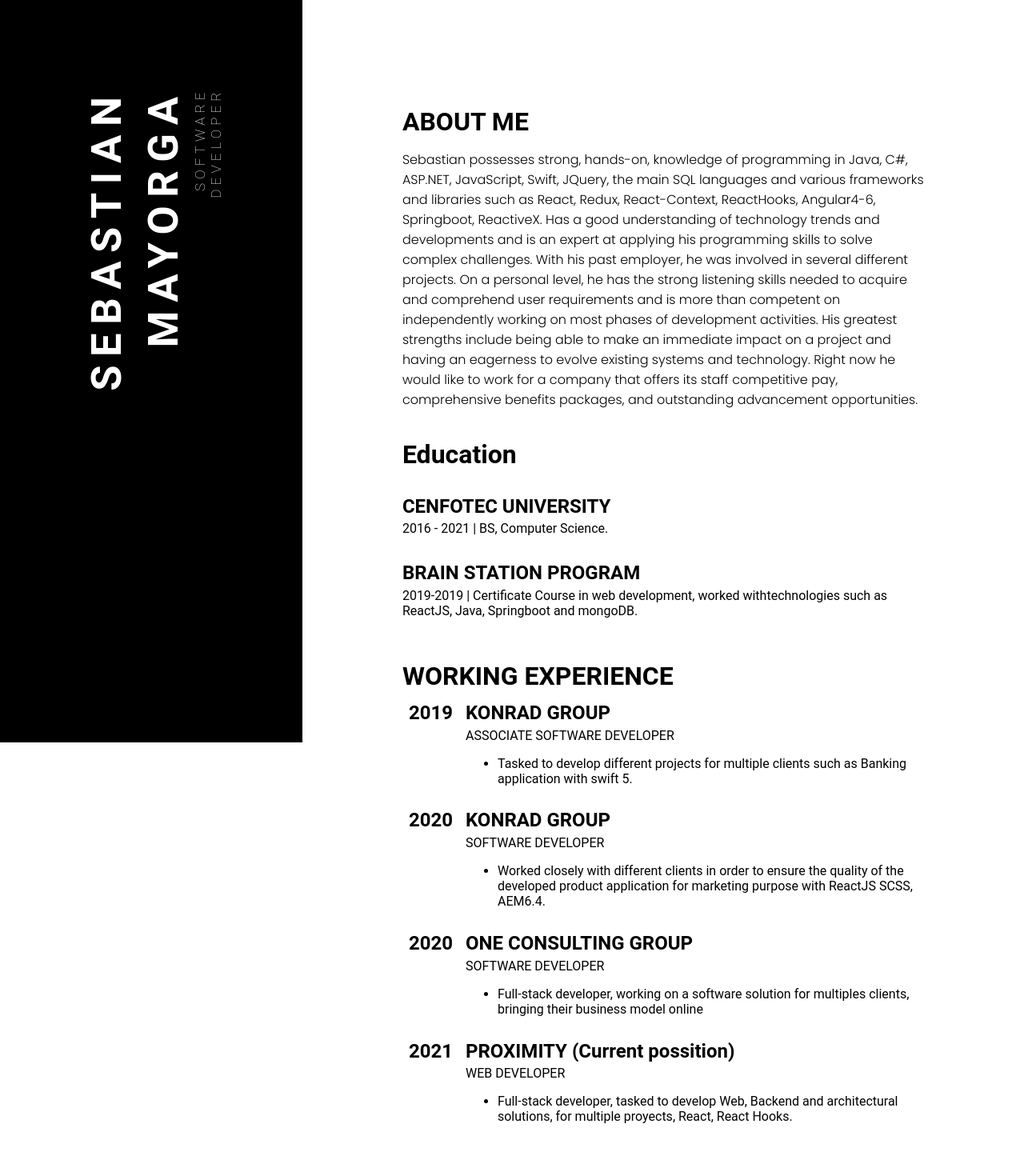
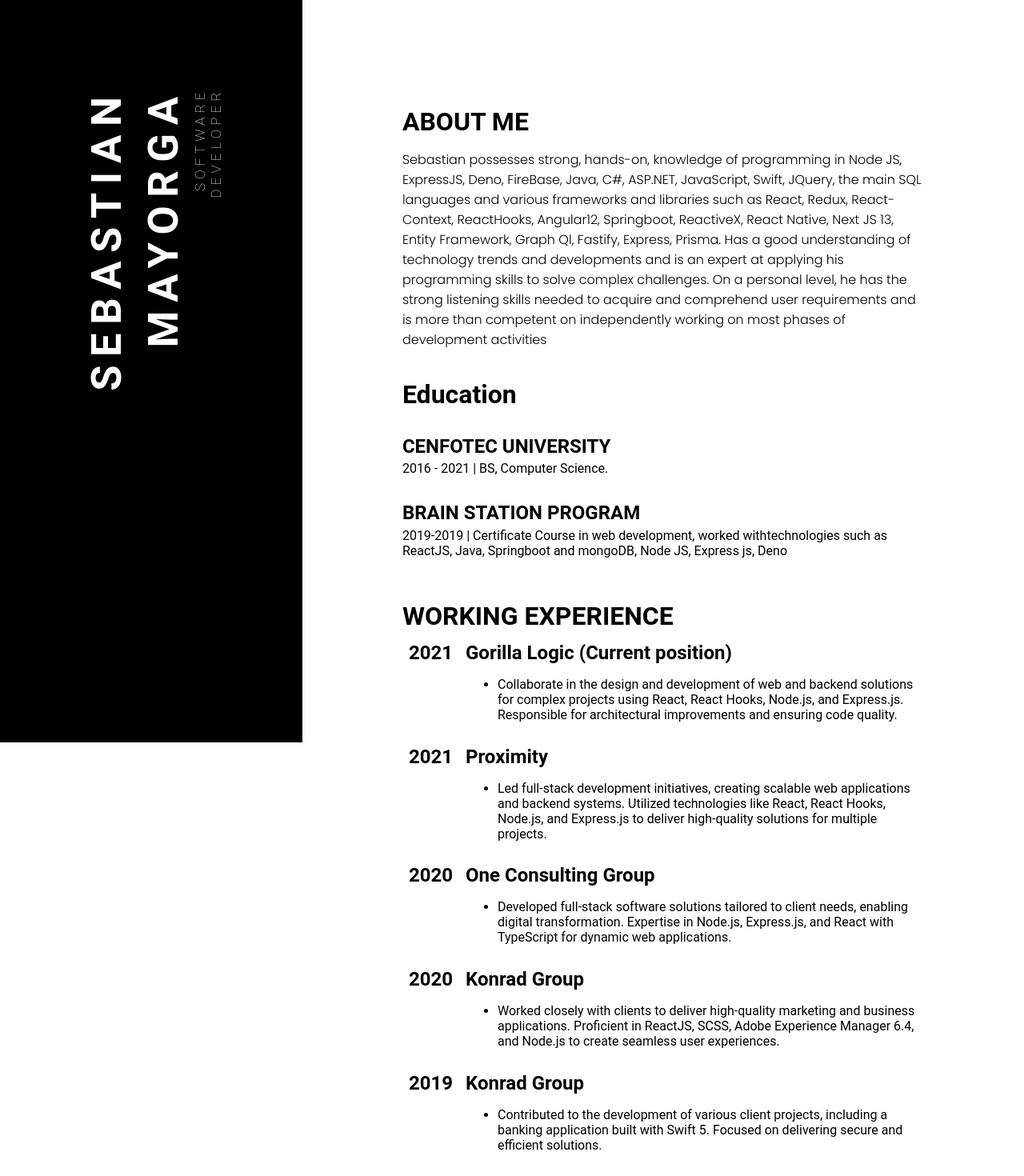
Before and after one commit to SebastianMayorgaCalderon/CV, a React (Create React App) app: page / in a window 1280 px wide. Shown: the top 1470 px of the page at 80% size. Before the commit the page ends 1445 px from the top, so only its background shows below. Built offline with nearby package versions, Linux system fonts and the light colour scheme.

Commit message:
added latest exp

```diff
--- a/src/App.js
+++ b/src/App.js
@@ -7,50 +7,63 @@ import "./App.scss";
 const App = () => {
   const experienceInformation = [
     {
-      year: 2019,
-      name:'KONRAD GROUP',
-      possition: 'ASSOCIATE SOFTWARE DEVELOPER',
+      year: 2021,
+      name: 'Gorilla Logic (Current position)',
+      position: 'Software Developer',
       descriptionList: [
         {
-          jobDescription: 'Tasked to develop different projects for multiple clients such as Banking application with swift 5.',
+          jobDescription: 'Collaborate in the design and development of web and backend solutions for complex projects using React, React Hooks, Node.js, and Express.js. Responsible for architectural improvements and ensuring code quality.',
+          key: 0
+        }
+      ]
+    },
+    {
+      year: 2021,
+      name: 'Proximity',
+      position: 'Web Developer',
+      descriptionList: [
+        {
+          jobDescription: 'Led full-stack development initiatives, creating scalable web applications and backend systems. Utilized technologies like React, React Hooks, Node.js, and Express.js to deliver high-quality solutions for multiple projects.',
           key: 0
         }
       ]
     },
     {
       year: 2020,
-      name:'KONRAD GROUP',
-      possition: 'SOFTWARE DEVELOPER',
+      name: 'One Consulting Group',
+      position: 'Software Developer',
       descriptionList: [
         {
-          jobDescription: 'Worked closely with different clients in order to ensure the quality of the developed product application for marketing purpose with ReactJS SCSS, AEM6.4.',
+          jobDescription: 'Developed full-stack software solutions tailored to client needs, enabling digital transformation. Expertise in Node.js, Express.js, and React with TypeScript for dynamic web applications.',
           key: 0
         }
       ]
     },
     {
       year: 2020,
-      name:'ONE CONSULTING GROUP',
-      possition: 'SOFTWARE DEVELOPER',
+      name: 'Konrad Group',
+      position: 'Software Developer',
       descriptionList: [
         {
-          jobDescription: 'Full-stack developer, working on a software solution for multiples clients, bringing their business model online',
+          jobDescription: 'Worked closely with clients to deliver high-quality marketing and business applications. Proficient in ReactJS, SCSS, Adobe Experience Manager 6.4, and Node.js to create seamless user experiences.',
           key: 0
         }
       ]
     },
     {
-      year: 2021,
-      name:'PROXIMITY (Current possition)',
-      possition: 'WEB DEVELOPER',
+      year: 2019,
+      name: 'Konrad Group',
+      position: 'Associate Software Developer',
       descriptionList: [
         {
-          jobDescription: 'Full-stack developer, tasked to develop Web, Backend and architectural solutions, for multiple proyects, React, React Hooks.',
+          jobDescription: 'Contributed to the development of various client projects, including a banking application built with Swift 5. Focused on delivering secure and efficient solutions.',
           key: 0
         }
       ]
     }
-  ]
+  ];
+
+
   return (
     <div className="App" id="outer-container">
       <div className="hamburger-button-wrapper">
@@ -65,21 +78,19 @@ const App = () => {
             <div className="cv-content__information-wrapper">
               <h1>ABOUT ME</h1>
               <p>
-                Sebastian possesses strong, hands-on, knowledge of programming in Java, C#, ASP.NET, JavaScript, Swift, JQuery, the main SQL
-                languages and various frameworks and libraries such as React,
-                Redux, React-Context, ReactHooks, Angular4-6, Springboot,
-                ReactiveX. Has a good understanding of technology trends and
-                developments and is an expert at applying his programming skills
-                to solve complex challenges. With his past employer, he was
-                involved in several different projects. On a personal level, he
-                has the strong listening skills needed to acquire and comprehend
-                user requirements and is more than competent on independently
-                working on most phases of development activities. His greatest
-                strengths include being able to make an immediate impact on a
-                project and having an eagerness to evolve existing systems and
-                technology. Right now he would like to work for a company that
-                offers its staff competitive pay, comprehensive benefits packages,
-                and outstanding advancement opportunities.
+                Sebastian possesses strong, hands-on, knowledge of
+programming in Node JS, ExpressJS, Deno, FireBase, Java,
+C#, ASP.NET, JavaScript, Swift, JQuery, the main SQL
+languages and various frameworks and libraries such as
+React, Redux, React-Context, ReactHooks, Angular12,
+Springboot, ReactiveX, React Native, Next JS 13, Entity
+Framework, Graph Ql, Fastify, Express, Prisma. Has a good
+understanding of technology trends and developments and
+is an expert at applying his programming skills to solve
+complex challenges. On a personal level, he has the strong
+listening skills needed to acquire and comprehend user
+requirements and is more than competent on independently
+working on most phases of development activities
               </p>
             </div>
           </div>
@@ -93,7 +104,8 @@ const App = () => {
               <div className="cv-content__education-container__item">
                 <h2>BRAIN STATION PROGRAM</h2>
                 <span>2019-2019 | Certificate Course in web development, worked with</span>
-                <span>technologies such as ReactJS, Java, Springboot and  mongoDB.</span>
+                <span>technologies such as ReactJS, Java, Springboot and mongoDB,
+Node JS, Express js, Deno</span>
               </div>
             </div>
           </div>
```
